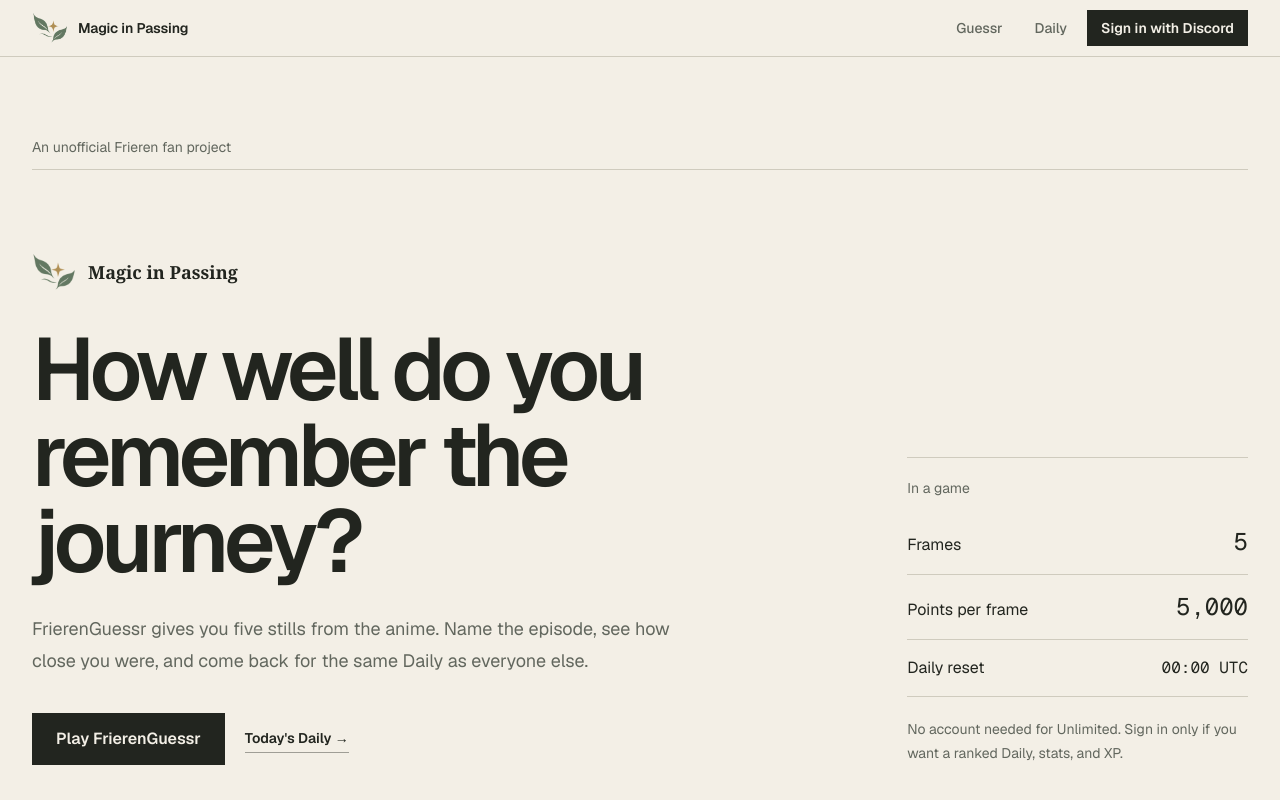
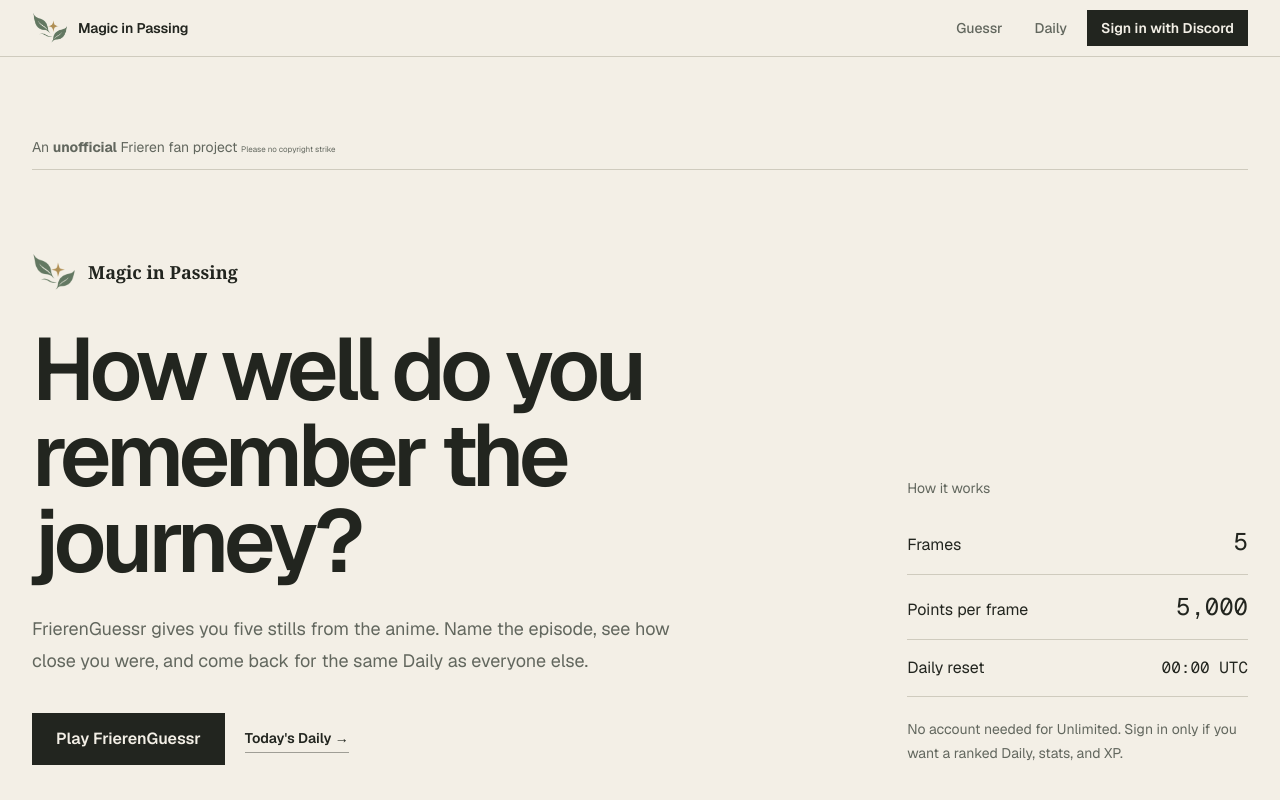
Before and after one commit to TheOreoTM/frieren-games, a Next.js app: page / in a window 1280 px wide. Shown: the top 800 px of the page. Built offline with nearby package versions, Linux system fonts and the light colour scheme; no server answers.

Commit message:
fix: make homepage simpler

```diff
--- a/src/app/page.tsx
+++ b/src/app/page.tsx
@@ -10,7 +10,8 @@
     <main className="px-5 py-12 sm:px-8 sm:py-20">
       <section className="mx-auto w-full max-w-7xl">
         <p className="text-muted border-border border-b pb-3 text-sm">
-          An unofficial Frieren fan project
+          An <span className="font-bold">unofficial</span> Frieren fan project{" "}
+          <span className="text-[8px]">Please no copyright strike</span>
         </p>
 
         <div className="grid gap-14 py-12 lg:grid-cols-[minmax(0,1.4fr)_minmax(18rem,0.6fr)] lg:gap-20 lg:py-20">
@@ -43,8 +44,8 @@
             </div>
           </div>
 
-          <aside className="border-border self-end border-t pt-5">
-            <p className="text-muted text-sm">In a game</p>
+          <aside className="border-border self-end pt-5">
+            <p className="text-muted text-sm">How it works</p>
             <dl className="divide-border mt-3 divide-y">
               <div className="flex items-baseline justify-between py-4">
                 <dt>Frames</dt>
```
